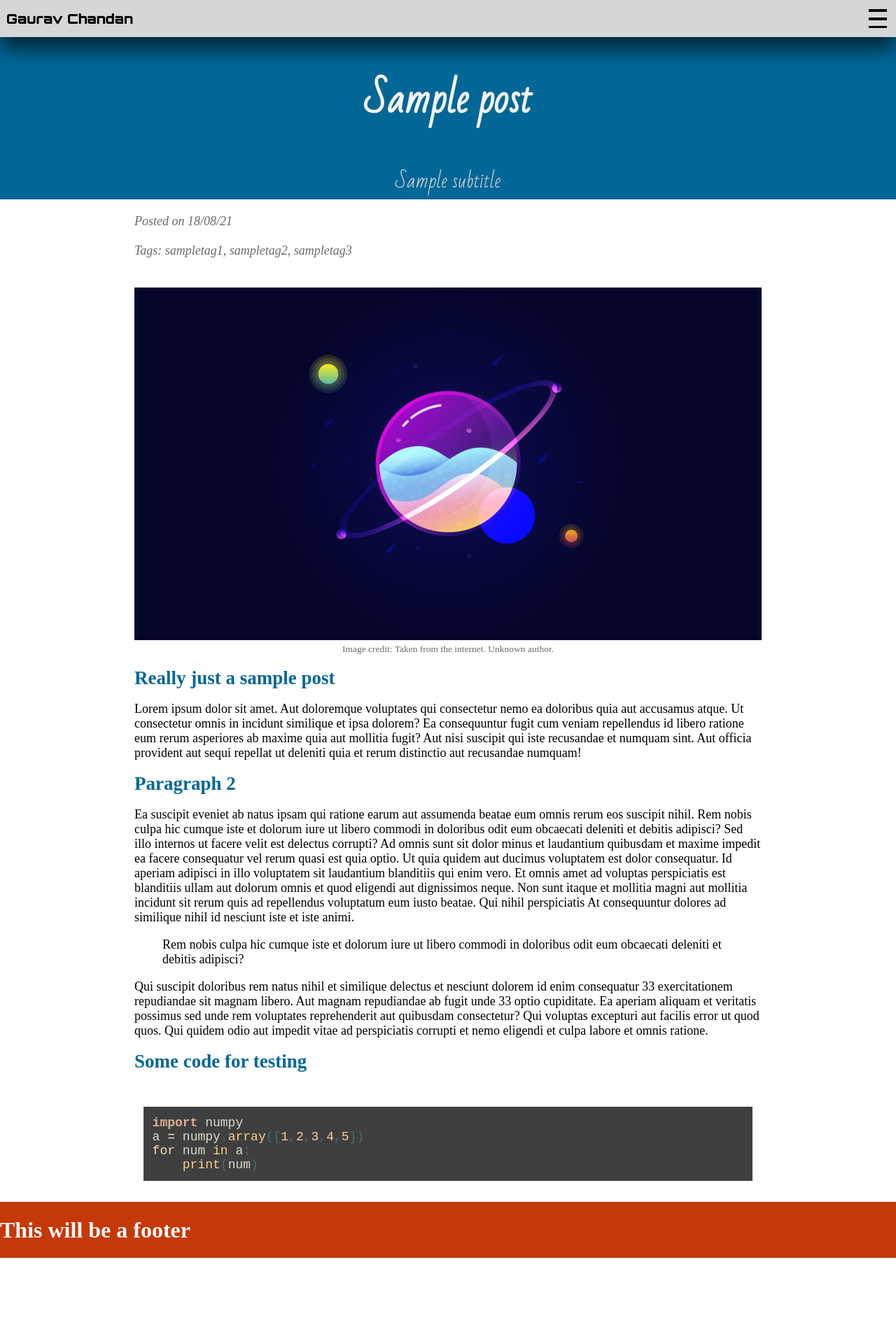
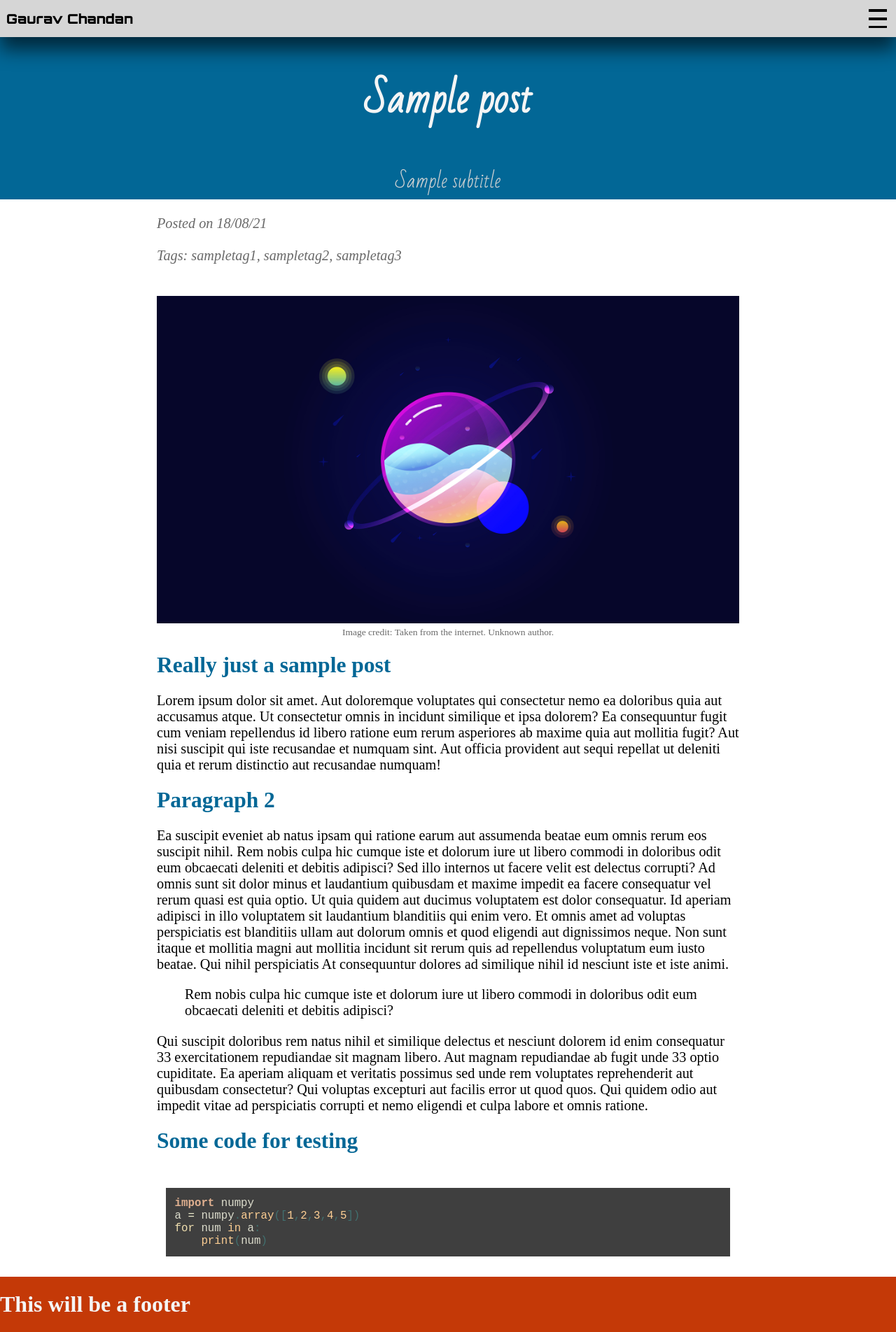
Before and after one commit to gauravchandan/gauravchandan.github.io, a Jekyll site: the page built from _posts/2021-08-18-SamplePost.md, in a window 1280 px wide. Shown: the whole page at 70% size. Built offline with Jekyll 4.4.1, drawn with Linux system fonts in a browser that asks for light colours; before the commit the page ends 1798 px from its top, so only the background shows below that.

Commit message:
Font adjustments for desktop

```diff
--- a/_sass/gridstyle-desktop.scss
+++ b/_sass/gridstyle-desktop.scss
@@ -7,7 +7,7 @@
     /* A grid container object with 2 columns on either side which take up 15% viewport width and a main one in the center with 70% viewport width */
     .grid-container{
         display: grid;
-        grid-template-columns: [left-space] 15vw [content-space] 70vw [right-space] 15vw;
+        grid-template-columns: [left-space] 17.5vw [content-space] 65vw [right-space] 17.5vw;
         grid-template-areas:
             "header header header"
             ". content ."
@@ -88,7 +88,7 @@
     }
 
     .cover-image img{
-        width: 70vw;
+        width: 100%;
         height: auto;
         margin: 0;
         border: 0;
--- a/_sass/gridstyle-mobile.scss
+++ b/_sass/gridstyle-mobile.scss
@@ -90,7 +90,7 @@
     }
 
     .cover-image img{
-        width: 70vw;
+        width: 100%;
         height: auto;
         margin: 0;
         border: 0;
--- a/_sass/syntax-highlighting.scss
+++ b/_sass/syntax-highlighting.scss
@@ -1,6 +1,6 @@
 /* Some syntax highlighting theme from the internet */
 .highlight{
-    padding: 1vw
+    padding: 1vw;
 }
 
 
--- a/_sass/typography-desktop.scss
+++ b/_sass/typography-desktop.scss
@@ -31,11 +31,11 @@
 
     .grid-content h1{
         color: $page-title-background-default;
-        font-size: 3vmin;
+        font-size: 3.5vmin;
     }
 
     .grid-content {
-        font-size: 2vmin;
+        font-size: 2.25vmin;
     }
 
     .posting-date{
@@ -60,3 +60,7 @@
         font-size: 2vmin;
     }
 }
+
+.highlight{
+    font-size: 1.75vmin;
+}
```
Also changed, not shown: 2 other files.
